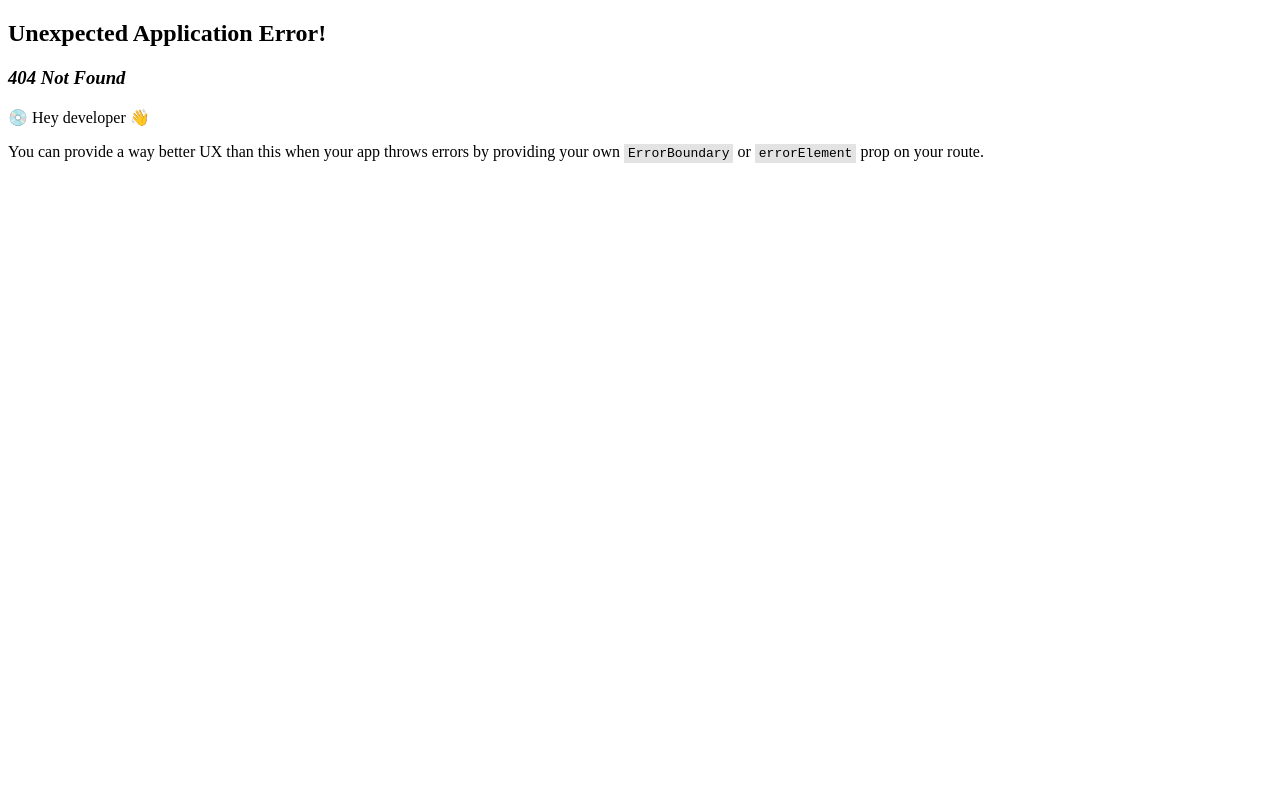
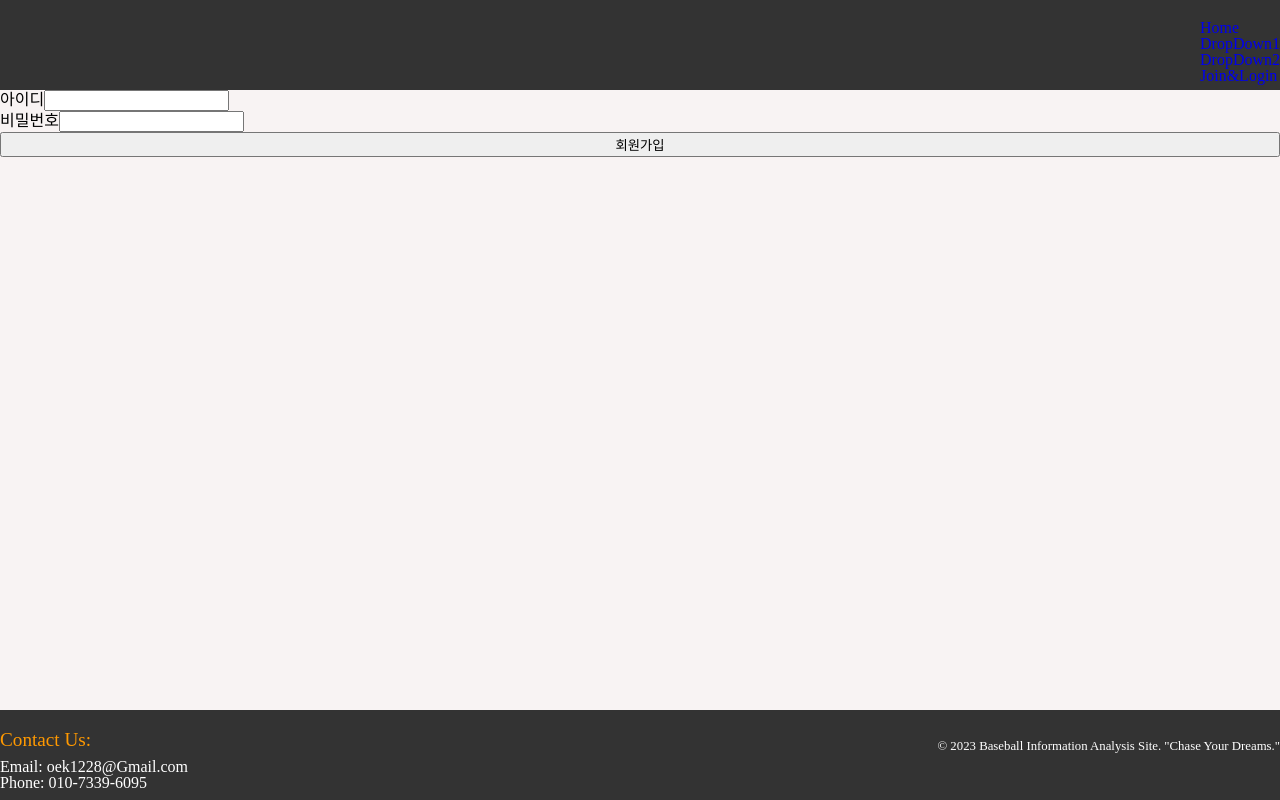
Before and after one commit to OhEunGuel/sportsfront, a React (Create React App) app: page /join in a window 1280 px wide. Before the commit this address had no page. Built offline with nearby package versions, Linux system fonts and the light colour scheme.

Commit message:
10/14 signIn signOut

```diff
--- a/package.json
+++ b/package.json
@@ -6,13 +6,17 @@
     "@testing-library/jest-dom": "^5.17.0",
     "@testing-library/react": "^13.4.0",
     "@testing-library/user-event": "^13.5.0",
+    "axios": "^1.5.1",
+    "http-proxy-middleware": "^2.0.6",
     "react": "^18.2.0",
+    "react-bootstrap": "^2.9.0",
     "react-dom": "^18.2.0",
     "react-router-dom": "^6.16.0",
     "react-scripts": "5.0.1",
     "styled-components": "^6.0.8",
     "web-vitals": "^2.1.4"
   },
+  "proxy": "http://127.0.0.1:8080",
   "scripts": {
     "start": "react-scripts start",
     "build": "react-scripts build",
--- a/src/Router.js
+++ b/src/Router.js
@@ -5,6 +5,7 @@ import Main from './pages/main';
 import Community from './pages/community';
 import Login from './pages/login';
 import MyPage from './pages/mypage';
+import Join from "./pages/join";
 
 const Router = createBrowserRouter([
   {
@@ -24,6 +25,10 @@ const Router = createBrowserRouter([
         element: <Login />,
       },
       {
+        path: 'join',
+        element: <Join />,
+      },
+      {
         path: 'my-page',
         element: <MyPage />,
       },
--- /dev/null
+++ b/src/api/AuthAPI.js
@@ -0,0 +1,27 @@
+import axios from "axios";
+
+const TOKEN_TYPE = localStorage.getItem("tokenType");
+let ACCESS_TOKEN = localStorage.getItem("accessToken");
+
+/** CREATE CUSTOM AXIOS INSTANCE */
+export const AuthApi = axios.create({
+    headers: {
+        'Content-Type': 'application/json',
+        'Authorization': `${TOKEN_TYPE} ${ACCESS_TOKEN}`,
+    },
+});
+
+export const login = async ({ name, password }) => {
+    const data = { name, password };
+    console.log(data)
+    const response = await AuthApi.post(`/api/auth/login`, data);
+    console.log(response.data);
+    return response.data;
+}
+
+export const signUp = async ({ name, password }) => {
+    const data = { name, password };
+    console.log(data)
+    const response = await AuthApi.post(`/api/auth/signup`, data);
+    return response.data;
+}
--- /dev/null
+++ b/src/api/UserAPI.js
@@ -0,0 +1,48 @@
+import axios from "axios";
+
+const TOKEN_TYPE = localStorage.getItem("tokenType");
+let ACCESS_TOKEN = localStorage.getItem("accessToken");
+let REFRESH_TOKEN = localStorage.getItem("refreshToken");
+
+/** CREATE CUSTOM AXIOS INSTANCE */
+export const UserApi = axios.create({
+    baseURL: 'http://localhost:8080',
+    headers: {
+        'Content-Type': 'application/json',
+        'Authorization': `${TOKEN_TYPE} ${ACCESS_TOKEN}`,
+        'REFRESH_TOKEN': REFRESH_TOKEN,
+    },
+});
+
+const refreshAccessToken = async () => {
+    const response = await UserApi.get(`/api/auth/refresh`);
+    ACCESS_TOKEN = response.data;
+    localStorage.setItem('accessToken', ACCESS_TOKEN);
+    UserApi.defaults.headers.common['Authorization'] = `${TOKEN_TYPE} ${ACCESS_TOKEN}`;
+}
+
+// 토큰 유효성 검사
+UserApi.interceptors.response.use((response) => {
+    return response;
+}, async (error) => {
+    const originalRequest = error.config;
+    if (error.response.status === 403 && !originalRequest._retry) {
+        await refreshAccessToken();
+        return UserApi(originalRequest);
+    }
+    return Promise.reject(error);
+});
+
+export const fetchUser = async () => {
+    const response = await UserApi.get(`/api/user`);
+    return response.data;
+}
+
+export const updateUser = async (data) => {
+    const response = await UserApi.put(`/api/user`, data);
+    return response.data;
+}
+
+export const deleteUser = async () => {
+    await UserApi.delete(`/api/user`);
+}
--- /dev/null
+++ b/src/components/SignIn.js
@@ -0,0 +1,49 @@
+import { useState } from "react";
+import {login} from "../api/AuthAPI";
+
+export default function SignIn() {
+    const [values, setValues] = useState({
+        name: "",
+        password: "",
+    });
+
+    const handleChange = async (e) => {
+        setValues({...values,
+            [e.target.id]: e.target.value,
+        });
+    }
+
+    const handleSubmit = async (e) => {
+        login(values)
+            .then((response) => {
+                localStorage.clear();
+                localStorage.setItem('tokenType', response.tokenType);
+                localStorage.setItem('accessToken', response.accessToken);
+                localStorage.setItem('refreshToken', response.refreshToken);
+                window.location.href = `/`;
+            }).catch((error) => {
+            console.log(error);
+        });
+        e.preventDefault();
+    }
+
+    return (
+        <div className="d-flex justify-content-center" style={{ minHeight: "100vh" }}>
+            <div className="align-self-center">
+                <form onSubmit={handleSubmit}>
+                    <div className="form-group" style={{ minWidth: "25vw" }}>
+                        <label htmlFor="username">아이디</label>
+                        <input type="text" className="form-control" id="name" onChange={handleChange} value={values.name} />
+                    </div>
+                    <div className="form-group" style={{ minWidth: "25vw" }}>
+                        <label htmlFor="password">비밀번호</label>
+                        <input type="password" className="form-control" id="password" onChange={handleChange} value={values.password} />
+                    </div>
+                    <div className="form-group" style={{ minWidth: "25vw" }}>
+                        <button type="button" onClick={handleSubmit} style={{ width: "100%"}}>로그인</button>
+                    </div>
+                </form>
+            </div>
+        </div>
+    );
+}
--- /dev/null
+++ b/src/components/SignUp.js
@@ -0,0 +1,50 @@
+import { useState } from "react";
+import {signUp} from "../api/AuthAPI";
+
+export default function SignUp() {
+    const [values, setValues] = useState({
+        name: "",
+        password: "",
+    });
+
+    const handleChange = async (e) => {
+        setValues({...values,
+            [e.target.id]: e.target.value,
+        });
+    }
+
+    const handleSubmit = async (e) => {
+        signUp(values)
+            .then((response) => {
+                if (!response.data){
+                    alert("이미 가입된 ID 입니다.")
+                }else{
+                    alert("가입 성공")
+                    window.location.href = `/Login`;
+                }
+            }).catch((error) => {
+            console.log(error);
+        });
+        e.preventDefault()
+    }
+
+    return (
+        <div className="d-flex justify-content-center" style={{ minHeight: "100vh" }}>
+            <div className="align-self-center">
+                <form onSubmit={handleSubmit}>
+                    <div className="form-group" style={{ minWidth: "25vw" }}>
+                        <label htmlFor="username">아이디</label>
+                        <input type="text" className="form-control" id="name" onChange={handleChange} value={values.name} />
+                    </div>
+                    <div className="form-group" style={{ minWidth: "25vw" }}>
+                        <label htmlFor="password">비밀번호</label>
+                        <input type="password" className="form-control" id="password" onChange={handleChange} value={values.password} />
+                    </div>
+                    <div className="form-group" style={{ minWidth: "25vw" }}>
+                        <button type="button" onClick={handleSubmit} style={{ width: "100%"}}>회원가입</button>
+                    </div>
+                </form>
+            </div>
+        </div>
+    );
+}
--- /dev/null
+++ b/src/pages/join/index.js
@@ -0,0 +1,13 @@
+import MainLayout from "../layout/MainLayout";
+import SignUp from "../../components/SignUp";
+
+
+function Join(){
+    return(
+        <MainLayout>
+            <SignUp/>
+        </MainLayout>
+    )
+}
+
+export default Join;
--- a/src/pages/layout/Header.js
+++ b/src/pages/layout/Header.js
@@ -1,16 +1,61 @@
-import React from 'react';
+import React, {useEffect, useState} from 'react';
 import styled from 'styled-components';
 import { Link } from 'react-router-dom';
+import {fetchUser} from "../../api/UserAPI";
+import { Container, Nav, Navbar, NavDropdown} from "react-bootstrap";
 
 const Header = () => {
+
+    const [user, setUser] = useState({});
+    const ACCESS_TOKEN = localStorage.getItem('accessToken');
+
+    useEffect(() => {
+        if (ACCESS_TOKEN) {
+            fetchUser()
+                .then((response) => {
+                    setUser(response);
+                }).catch((error) => {
+                console.log(error);
+            });
+        }
+    }, [ACCESS_TOKEN]);
+
+    const handleLogout = async () => {
+        localStorage.clear();
+    }
   return (
     <div className="header">
       <NavbarContainer>
+          {/*<Navbar.Brand href="/">*/}
+          {/*    Home*/}
+          {/*</Navbar.Brand>*/}
         <NavbarContainer>
-            <NavbarLink to="/"> home </NavbarLink>
-            <NavbarLink to="/my-page"> MyPage </NavbarLink>
-            <NavbarLink to="/login"> Login </NavbarLink>
-            <NavbarLink to="/community">Community</NavbarLink>
+            <Nav>
+                <Nav.Link href="/">Home</Nav.Link>
+                <NavDropdown title="DropDown1" id="collasible-nav-dropdown">
+                    <NavDropdown.Item to="/dropdown1/menu1">Menu1</NavDropdown.Item>
+                    <NavDropdown.Item to="/dropdown1/menu2">Menu2</NavDropdown.Item>
+                    <NavDropdown.Item to="/dropdown1/menu3">Menu3</NavDropdown.Item>
+                </NavDropdown>
+                <NavDropdown title="DropDown2" id="collasible-nav-dropdown">
+                    <NavDropdown.Item to="/dropdown2/menu1">Menu1</NavDropdown.Item>
+                    <NavDropdown.Item to="/dropdown2/menu2">Menu2</NavDropdown.Item>
+                    <NavDropdown.Item to="/dropdown2/menu3">Menu3</NavDropdown.Item>
+                </NavDropdown>
+
+                {ACCESS_TOKEN
+                    ?
+                    <NavDropdown title={user.name + "님 환영합니다"} id="collasible-nav-dropdown">
+                        <NavDropdown.Item href="/my-page">MyPage</NavDropdown.Item>
+                        <NavDropdown.Item href="/" onClick={handleLogout}>로그아웃</NavDropdown.Item>
+                    </NavDropdown>
+                    :
+                    <NavDropdown title="Join&Login" id="collasible-nav-dropdown">
+                        <NavDropdown.Item href="/login">Login</NavDropdown.Item>
+                        <NavDropdown.Item href="/join">SignUp</NavDropdown.Item>
+                    </NavDropdown>
+                }
+            </Nav>
         </NavbarContainer>
       </NavbarContainer>
     </div>
--- a/src/pages/login/index.js
+++ b/src/pages/login/index.js
@@ -1,10 +1,11 @@
 import MainLayout from "../layout/MainLayout";
+import SignIn from "../../components/SignIn";
 
 function Login() {
 
   return(
       <MainLayout>
-        <div>login</div>;
+        <SignIn/>;
       </MainLayout>
   )
 }
```
Also changed, not shown: src/setupProxy.js (added, +20 -0 lines), 1 other file (tests, documents, lock files or other folders).
